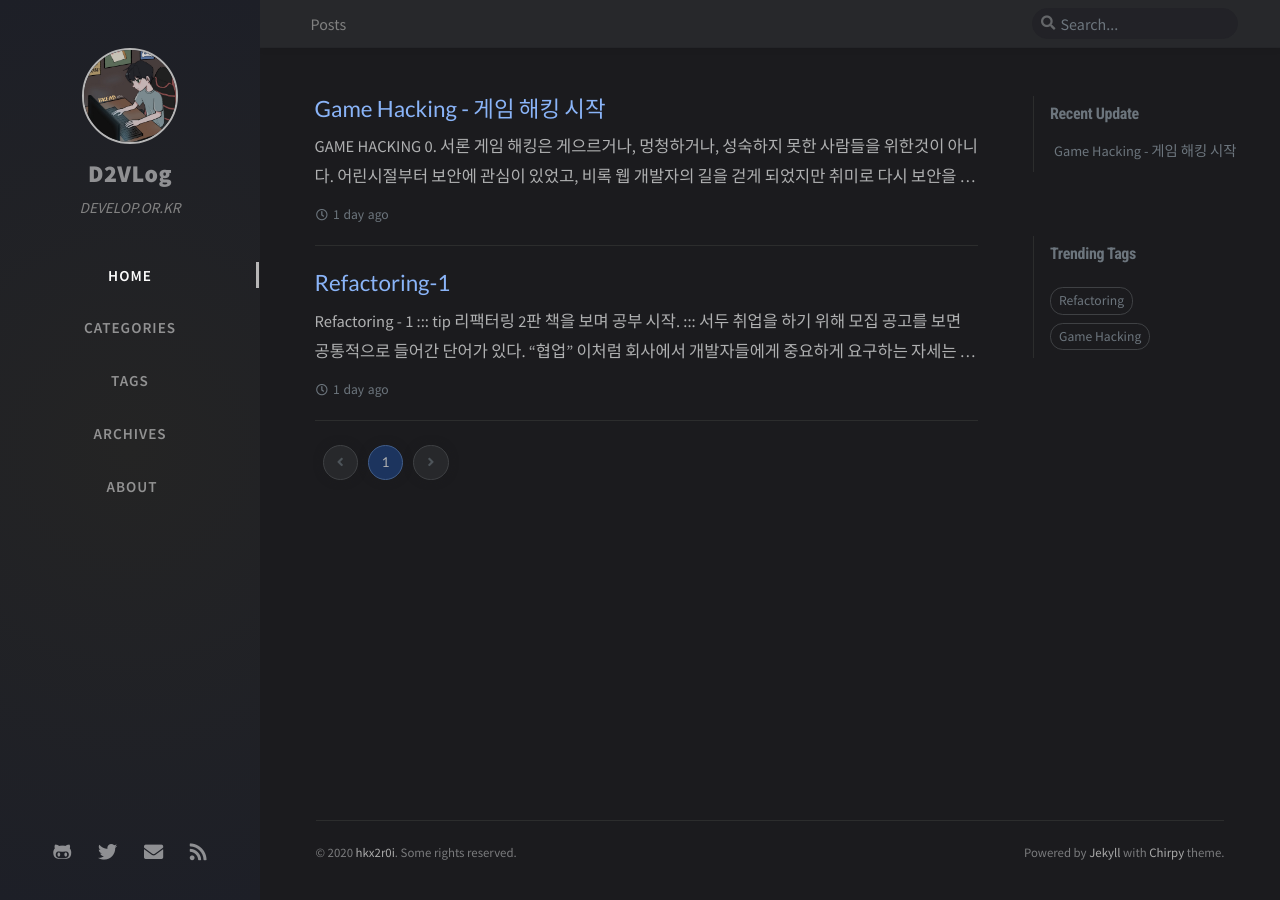
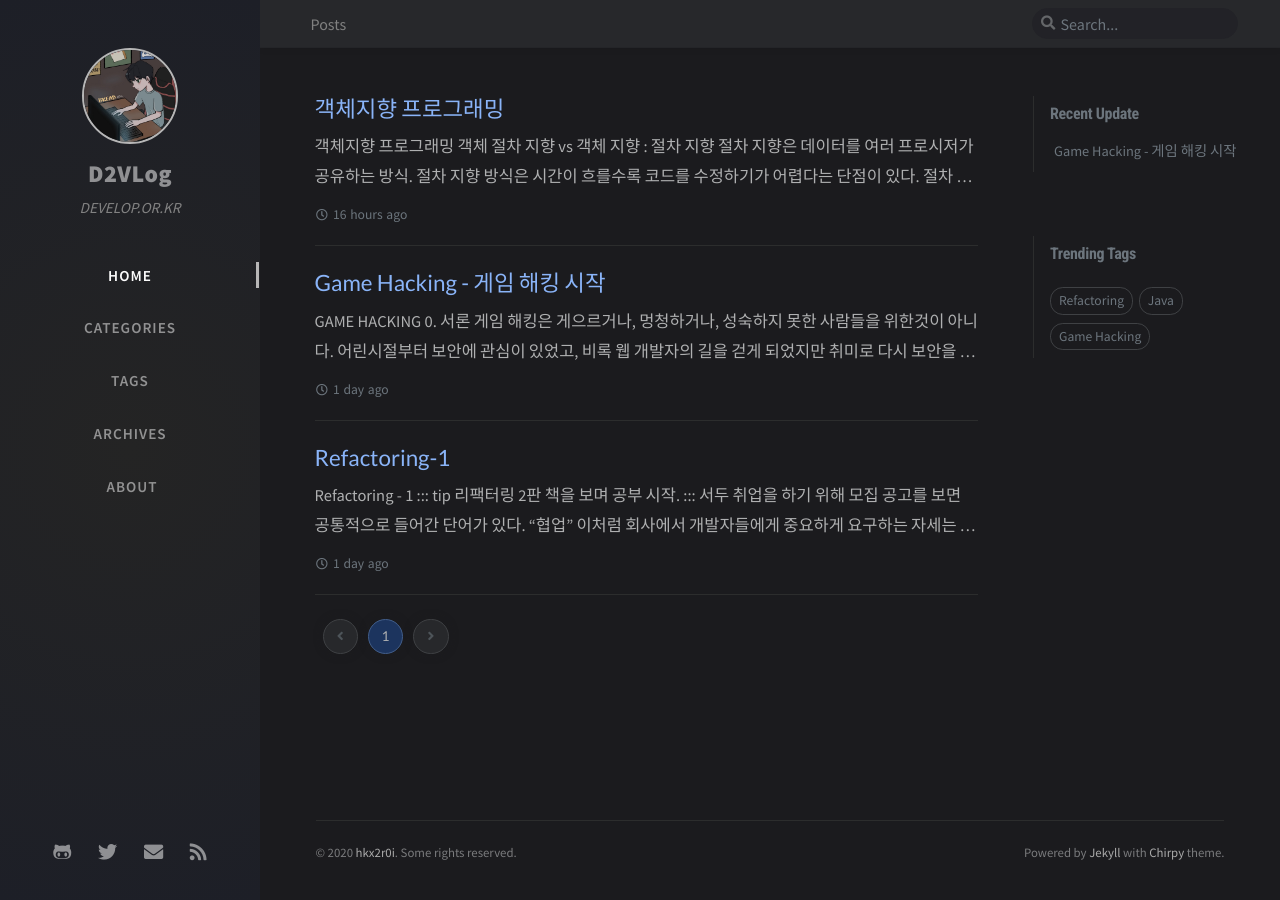
Before and after one commit to 0n1dev/newblog, a Jekyll site: the page built from index.html, in a window 1280 px wide. Built offline with Jekyll 4.4.1, drawn with Linux system fonts in a browser that asks for light colours; nearby versions of some CDN libraries; the list of posts is cut into pages by our own code; comment, search, counter and statistics services are not loaded.

Commit message:
조회수 변경

```diff
--- a/_layouts/post.html
+++ b/_layouts/post.html
@@ -15,7 +15,7 @@ layout: default
 
       <h1 data-toc-skip>{{ page.title }}</h1>
       <div style="text-align: right;">
-        <img src="https://views.whatilearened.today/views/github/{{ site.url | remove_first: 'https://' | remove_first: 'http://' }}/{{ page.url | remove: '/' }}.svg" />
+        <img src="https://hits.seeyoufarm.com/api/count/incr/badge.svg?url={{ site.url | replace: '/','%2F' | replace: ':', '%3A' }}{{ page.url | replace: '/','%2F' }}&count_bg=%23646464&title_bg=%23000000&icon=github.svg&icon_color=%23E7E7E7&title=view&edge_flat=false"/>
       </div>
 
       <div class="post-meta text-muted d-flex flex-column">
--- /dev/null
+++ b/_posts/2020-08-27-java-1.md
@@ -0,0 +1,26 @@
+---
+title: 객체지향 프로그래밍
+author: hkx2r0i
+date: 2020-08-27 21:08:00 +0800
+categories: [Programming, Java]
+tags: [Java]
+math: true
+---
+
+# 객체지향 프로그래밍
+
+## 객체
+
+### 절차 지향 vs 객체 지향 : 절차 지향
+
+> 절차 지향은 데이터를 여러 프로시저가 공유하는 방식.
+
+절차 지향 방식은 시간이 흐를수록 코드를 수정하기가 어렵다는 단점이 있다.
+
+### 절차 지향 vs 객체 지향 : 객체 지향
+
+> 객체 지향은 데이터와 프로시저를 객체라는 단위로 묶어서 해당 객체의 데이터는 해당 객체의 프로시저만 접근이 가능 하도록 하는 방식.
+
+설계가 어렵다는 단점이 있다. 시간이 흐를수록 코드를 수정하기가 쉽다는 장점이 있다.
+
+### 객체란?
```
